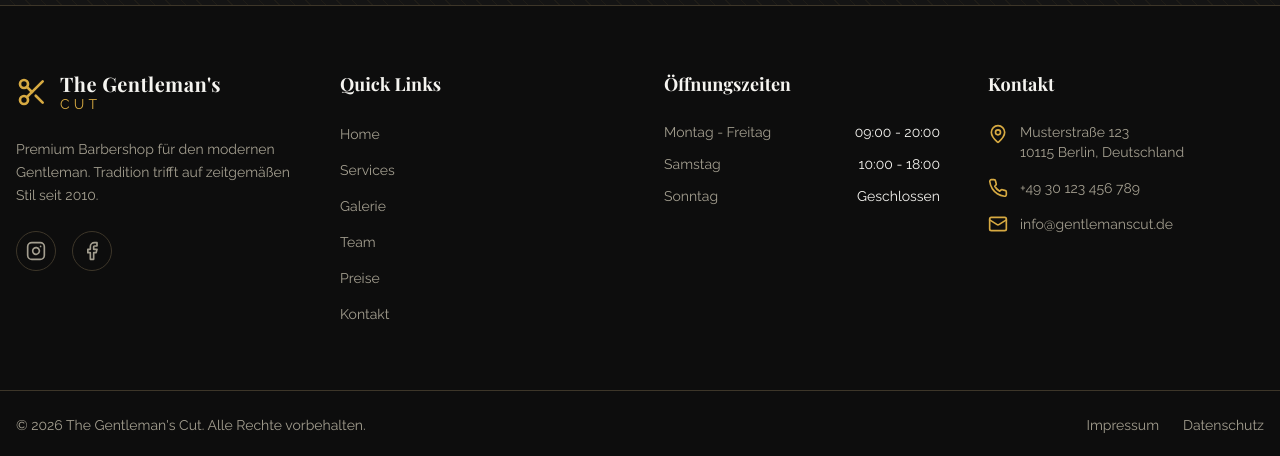
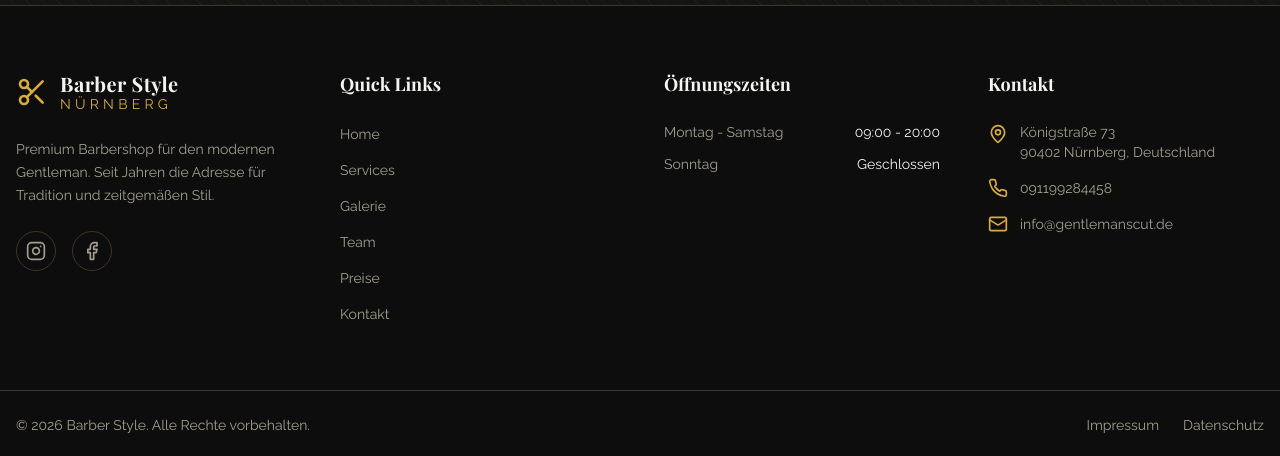
Before and after one commit to hbmarkofficial-business/kibusiness, a React (Vite) app: page / in a window 1280 px wide. Shown: the part 4579-5035 px from the top of the page. Built offline with nearby package versions, Linux system fonts and the light colour scheme.

Commit message:
Update Footer.tsx

```diff
--- a/src/components/Footer.tsx
+++ b/src/components/Footer.tsx
@@ -15,16 +15,17 @@ export const Footer = () => {
               <Scissors className="w-8 h-8 text-primary transition-transform duration-300 group-hover:rotate-45" />
               <div className="flex flex-col">
                 <span className="font-display text-xl font-bold text-foreground tracking-wide">
-                  The Gentleman's
+                  Barber Style
                 </span>
                 <span className="text-primary text-sm tracking-[0.3em] uppercase -mt-1">
-                  Cut
+                  Nürnberg
                 </span>
               </div>
             </Link>
             <p className="text-muted-foreground text-sm leading-relaxed">
               Premium Barbershop für den modernen Gentleman.
-              Tradition trifft auf zeitgemäßen Stil seit 2010.
+              Seit Jahren die Adresse für Tradition und zeitgemäßen Stil.
+
             </p>
             <div className="flex gap-4">
               <a
@@ -81,13 +82,11 @@ export const Footer = () => {
             </h4>
             <ul className="space-y-3 text-sm">
               <li className="flex justify-between text-muted-foreground">
-                <span>Montag - Freitag</span>
+                <span>Montag - Samstag</span>
                 <span className="text-foreground">09:00 - 20:00</span>
               </li>
-              <li className="flex justify-between text-muted-foreground">
-                <span>Samstag</span>
-                <span className="text-foreground">10:00 - 18:00</span>
-              </li>
+
+
               <li className="flex justify-between text-muted-foreground">
                 <span>Sonntag</span>
                 <span className="text-foreground">Geschlossen</span>
@@ -104,8 +103,8 @@ export const Footer = () => {
               <li className="flex items-start gap-3">
                 <MapPin className="w-5 h-5 text-primary shrink-0 mt-0.5" />
                 <span className="text-muted-foreground text-sm">
-                  Musterstraße 123<br />
-                  10115 Berlin, Deutschland
+                 Königstraße 73<br />
+                  90402 Nürnberg, Deutschland
                 </span>
               </li>
               <li className="flex items-center gap-3">
@@ -114,7 +113,7 @@ export const Footer = () => {
                   href="tel:+4930123456789"
                   className="text-muted-foreground hover:text-primary transition-colors text-sm"
                 >
-                  +49 30 123 456 789
+                 091199284458
                 </a>
               </li>
               <li className="flex items-center gap-3">
@@ -135,7 +134,7 @@ export const Footer = () => {
       <div className="border-t border-border">
         <div className="container mx-auto px-4 py-6 flex flex-col md:flex-row justify-between items-center gap-4">
           <p className="text-muted-foreground text-sm">
-            © {currentYear} The Gentleman's Cut. Alle Rechte vorbehalten.
+            © {currentYear} Barber Style. Alle Rechte vorbehalten.
           </p>
           <div className="flex gap-6 text-sm">
             <Link to="/impressum" className="text-muted-foreground hover:text-primary transition-colors">
```
